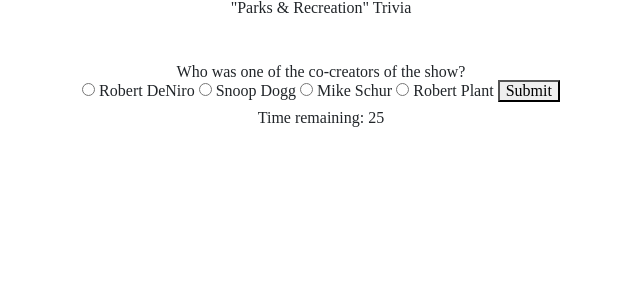
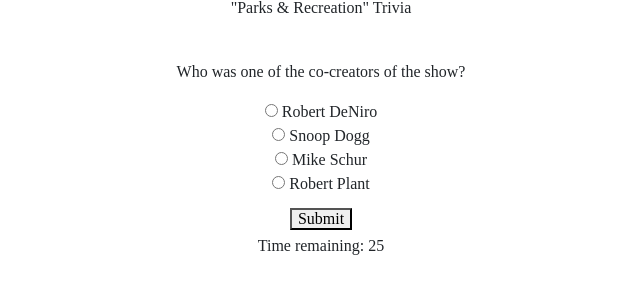
Before and after one commit to jenross/trivia-game, a plain HTML site: page index.html in a window 1280 px wide. Shown: the whole page, without its empty margins (319-959 px from the left). Drawn offline with nearby package versions, Linux system fonts and the light colour scheme.

Commit message:
added rest t of q's and images; trying to fix bug that is keeping questions from cycling properly

```diff
--- a/assets/css/style.css
+++ b/assets/css/style.css
@@ -1,3 +1,7 @@
 * {
     box-sizing: border-box;
 }
+
+.answer-choices, .ans-image, .response-feedback {
+    display: block;
+}
--- a/assets/js/app.js
+++ b/assets/js/app.js
@@ -1,10 +1,10 @@
 //practiced making functions and organizing game in previous jquery sandbox repo
-
+//after submitting ans for second q it is going back to first
 let qTemplate = '';
 let intervalId;
 let qTimer = 30;
 let questionCount = 0;
-let btwQTimer = 5;//maybe too long?
+let btwQTimer = 6;
 let score = 0;
 let quiz = [
     {
@@ -31,6 +31,48 @@ let quiz = [
         correctAnswer: '3',
         img: 'assets/images/ben-accounting.gif'
     },
+    {
+        question: 'Whose jersey was Andy wearing when he and April got married?',
+        answers: ['Reggie Wayne', 'Brett Favre', 'Tom Brady', 'Peyton Manning'],
+        correctAnswer: 'Reggie Wayne',
+        img: 'assets/images/april-andy-wedding.gif'
+    },
+    {
+        question: 'Who created “The Cones of Dunshire”?',
+        answers: ['Leslie', 'Ben', 'Donna', 'April'],
+        correctAnswer: 'Ben',
+        img: 'assets/images/ben-cones.gif'
+    },
+    {
+        question: 'Which celebrity is Donna Meagle\'\s cousin?',
+        answers: ['Ginuwine', '50 Cent', 'Drake', 'Future'],
+        correctAnswer: 'Ginuwine',
+        img: 'assets/images/ginuwine.gif'
+    },
+    {
+        question: 'What is the name of the song Andy wrote for Lil Sebastian?',
+        answers: ['10,000 Tiny Dancers', '500 Rocket Men', 'Bennie & the 6,000 Jets', '5,000 Candles in the Wind'],
+        correctAnswer: '5,000 Candles in the Wind',
+        img: 'assets/images/lil-sebastian.png'
+    },
+    {
+        question: 'What is Jerry Gergich’s real name?',
+        answers: ['Larry', 'Harry', 'Garry', 'Terry'],
+        correctAnswer: 'Garry',
+        img: 'assets/images/garry.gif'
+    },
+    {
+        question: 'What is Tom\'\s nickname for forks?',
+        answers: ['Dinglehopper', 'Quad-scraper', 'Food rakes', 'Mini-pitchfork'],
+        correctAnswer: 'Food rakes',
+        img: 'assets/images/food-rakes.gif'
+    },
+    {
+        question: 'What drink causes Leslie and Ann to have their first major fight?',
+        answers: ['Snake juice', 'Turtle tonic', 'Alligator ale', 'Parrot punch'],
+        correctAnswer: 'Snake juice',
+        img: 'assets/images/snakejuice.gif'
+    },
     ];
 
 function handleQandA() {
@@ -39,30 +81,30 @@ function handleQandA() {
 
         <h2>${quiz[questionCount].question}</h2>
 
-        <form>
+        <form class='mt-3'>
         <fieldset>
 
-        <label class='answer-choices'>
+        <label class='answer-choices mt-2'>
         <input type='radio' name='answer-option' value='${quiz[questionCount].answers[0]}'>
         <span>${quiz[questionCount].answers[0]}</span>
         </label>
 
-        <label class='answer-choices'>
+        <label class='answer-choices mt-2'>
         <input type='radio' name='answer-option' value='${quiz[questionCount].answers[1]}'>
         <span>${quiz[questionCount].answers[1]}</span>
         </label>
 
-        <label class='answer-choices'>
+        <label class='answer-choices mt-2'>
         <input type='radio' name='answer-option' value='${quiz[questionCount].answers[2]}'>
         <span>${quiz[questionCount].answers[2]}</span>
         </label>
 
-        <label class='answer-choices'>
+        <label class='answer-choices mt-2'>
         <input type='radio' name='answer-option' value='${quiz[questionCount].answers[3]}'>
         <span>${quiz[questionCount].answers[3]}</span>
         </label>
 
-        <button type="submit" class="submit-btn">Submit</button>
+        <button type='submit' class='submit-btn mt-3'>Submit</button>
 
         </fieldset>
         </form>
@@ -88,8 +130,11 @@ function decrement() {
         clearInterval(intervalId);
     }
 }
-
+//bug not due to img
 function timeToNextQ() {
+    let imgDisplay = $('<img>').addClass('ans-img');
+    imgDisplay.attr('src', quiz[questionCount].img);
+    $('.response-feedback').append(imgDisplay);
     clearInterval(intervalId);
     intervalId = setInterval(decrementBtw, 1000);
 }
@@ -116,13 +161,11 @@ function handleResponse()  {
             $('.response-feedback').text('You got it correct!');
             score++;
             timeToNextQ();
-            //show img that correlates with answer
         } else {
             $('.q-display').empty();
             $('.timer').hide();
             $('.response-feedback').text('You got it wrong. The answer was: ' + correctAnswer);
             timeToNextQ();
-            //show img
         }
     });
 }
@@ -137,7 +180,9 @@ function dispResults() {
     $('.q-display').empty();
     $('.timer').hide();
     $('.response-feedback').text('Congratulations! Your score was: ' + score);
-    //display end-of-game img
+    let endImg = $('<img>').addClass('end-img');
+    endImg.attr('src', 'assets/images/tom-end.gif');
+    $('.response-feedback').append(endImg);
     $('.reset-btn').show();
 }
 
@@ -149,3 +194,7 @@ function startQuiz() {
 }
 
 startQuiz();
+
+$('.reset-btn').on("click", function(){
+    startQuiz();
+});
```
Also changed, not shown: assets/images/food-rakes.gif (added), assets/images/ginuwine.gif (added), assets/images/lil-sebastian.png (added), assets/images/snakejuice.gif (added), 4 other files.
